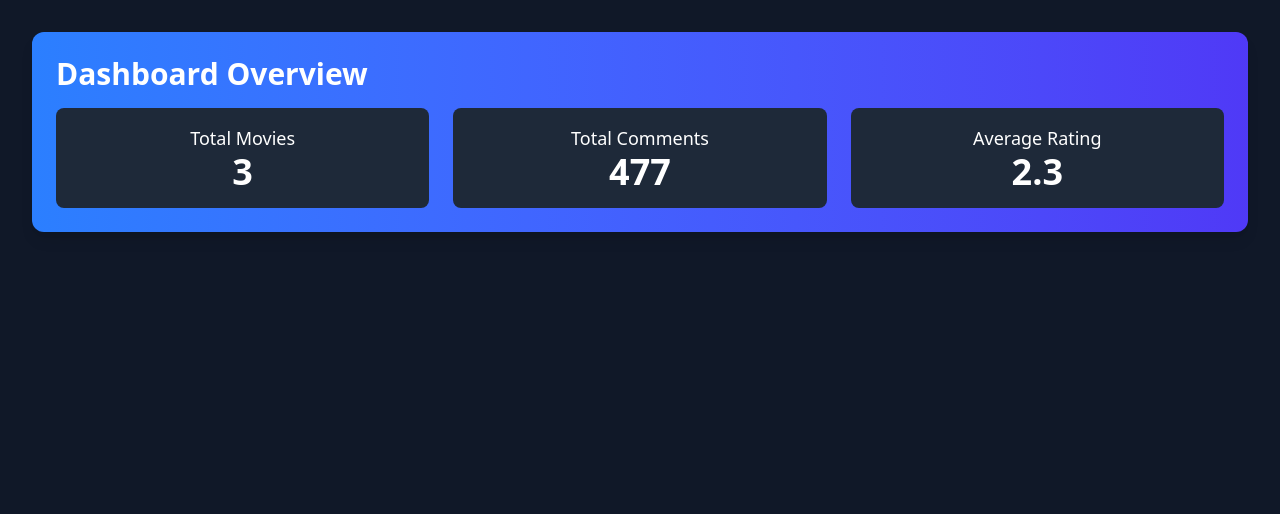
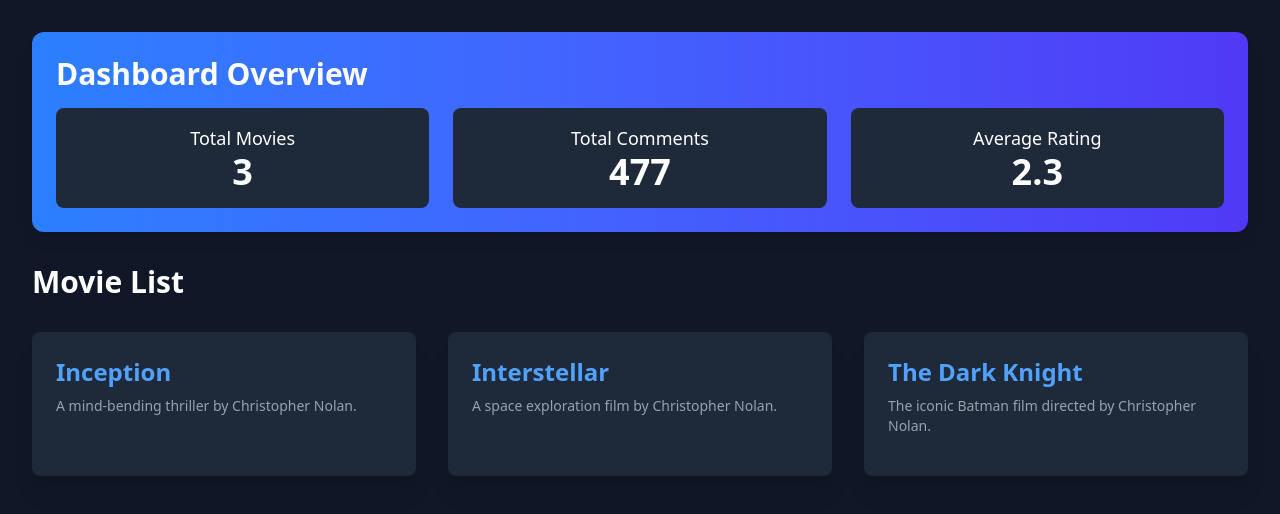
Before and after one commit to chathuranga-senanayaka/next-movie-app, a Next.js app: page / in a window 1280 px wide. Shown: the top 514 px of the page. Built offline with nearby package versions, Linux system fonts and the light colour scheme.

Commit message:
instelled react icons

```diff
--- a/src/app/page.tsx
+++ b/src/app/page.tsx
@@ -1,3 +1,4 @@
+import Link from "next/link";
 import React from "react";
 
 const Home = () => {
@@ -55,6 +56,27 @@ const Home = () => {
           </div>
         </div>
       </div>
+      {/* Movie List */}
+      <h2 className="text-3xl font-semibold text-white">Movie List</h2>
+      <ul className="grid grid-cols-1 sm:grid-cols-2 lg:grid-cols-3 gap-8">
+        {movies.map((movie) => (
+          <li
+            key={movie.id}
+            className="bg-gray-800 p-6 rounded-lg shadow-xl hover:shadow-2xl transition-all duration-300"
+          >
+            <Link
+              href={`/movies/${movie.id}`}
+              className="text-2xl font-bold text-blue-400 hover:text-blue-600"
+            >
+              {movie.title}
+            </Link>
+            <p className="text-gray-400 text-sm mt-2">{movie.description}</p>
+            <div className="flex justify-between items-center mt-4">
+              <div className="flex items-center text-sm text-gray-300"></div>
+            </div>
+          </li>
+        ))}
+      </ul>
     </div>
   );
 };
```
Also changed, not shown: package.json (+6 -5 lines), 1 other file (tests, documents, lock files or other folders).
